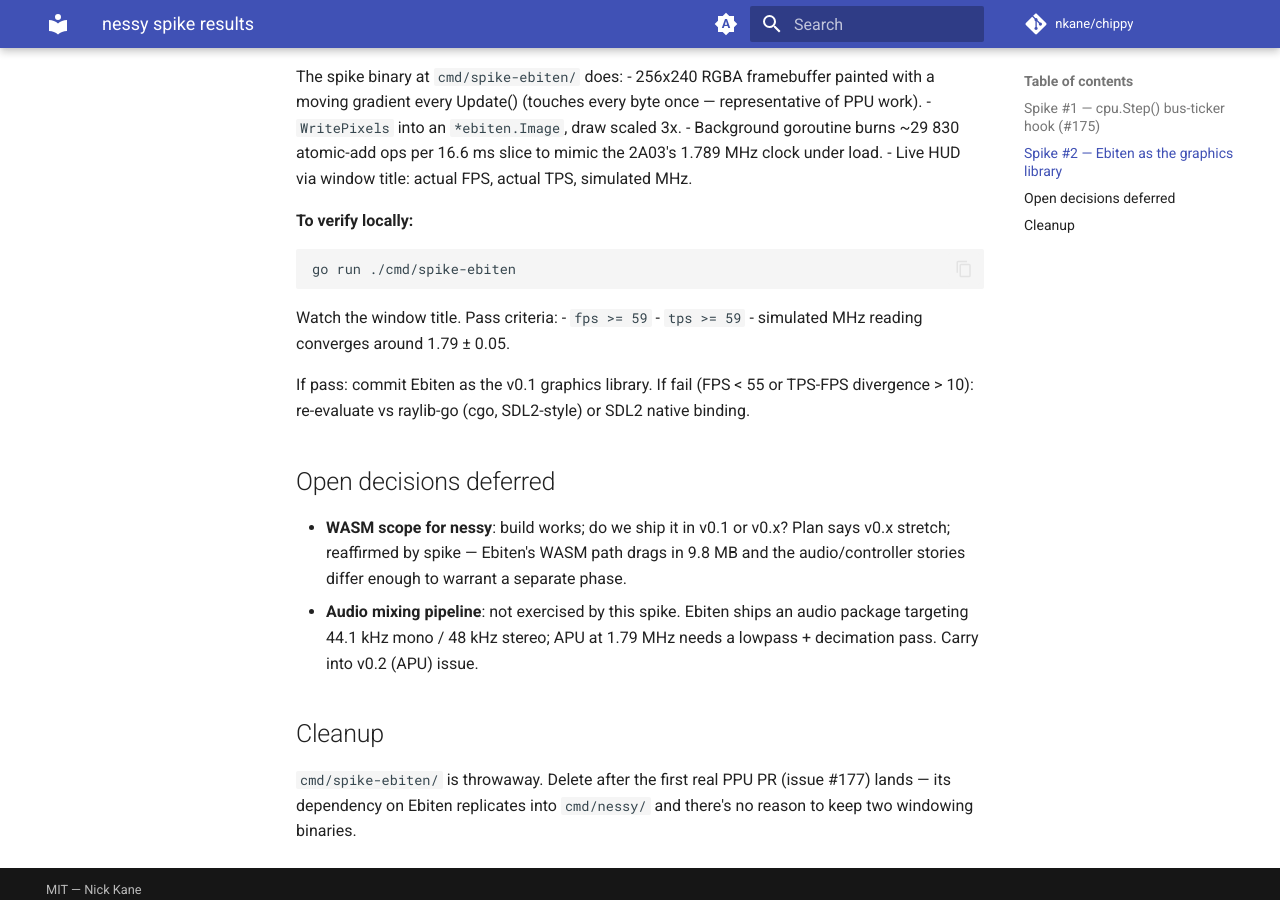
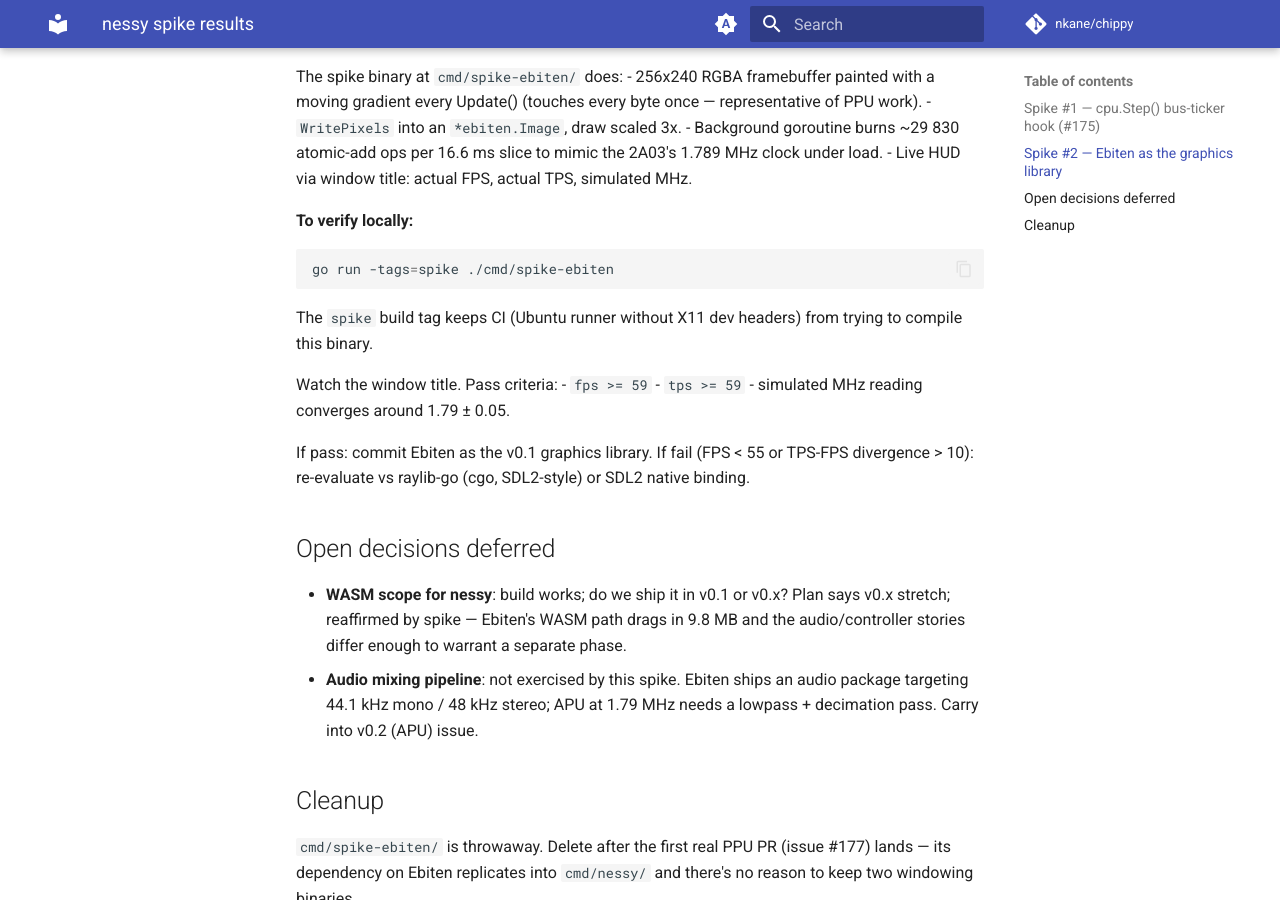
Before and after one commit to nkane/chippy, an MkDocs documentation site: the page built from docs/plans/spike-results.md, in a window 1280 px wide and 900 px high, scrolled down 1338 px. Built offline with MkDocs 1.6.1 and Material for MkDocs 9.7.7, drawn with Linux system fonts in a browser that asks for light colours; comment, search, counter and statistics services are not loaded.

Commit message:
fix(spike-ebiten): build-tag spike so default builds skip Ebiten cgo
Ubuntu CI runner doesn't have X11 dev headers; Ebiten's cgo build
fails there even though the spike isn't meant to run in CI. Tag the
file with `//go:build spike` so default `go build ./...` skips it
entirely. Local usage:

  go run -tags=spike ./cmd/spike-ebiten

Lint + govulncheck + Linux test job all pass clean again. Decision
about Ebiten stands — the local fps measurement is unaffected.

````diff
--- a/docs/plans/spike-results.md
+++ b/docs/plans/spike-results.md
@@ -61,8 +61,11 @@
 **To verify locally:**
 
 ```sh
-go run ./cmd/spike-ebiten
+go run -tags=spike ./cmd/spike-ebiten
 ```
+
+The `spike` build tag keeps CI (Ubuntu runner without X11 dev
+headers) from trying to compile this binary.
 
 Watch the window title. Pass criteria:
 - `fps >= 59`
````
Also changed, not shown: 1 other file.
